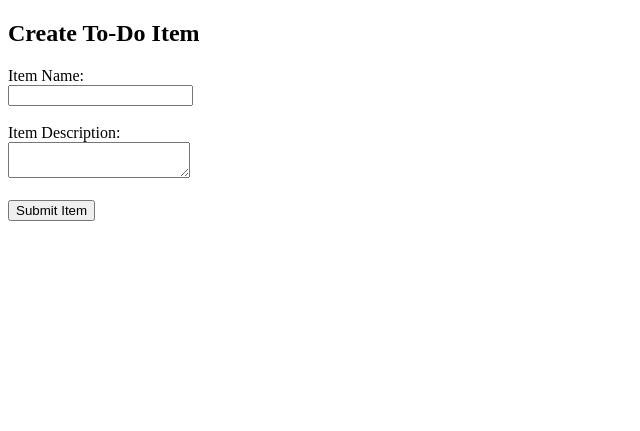
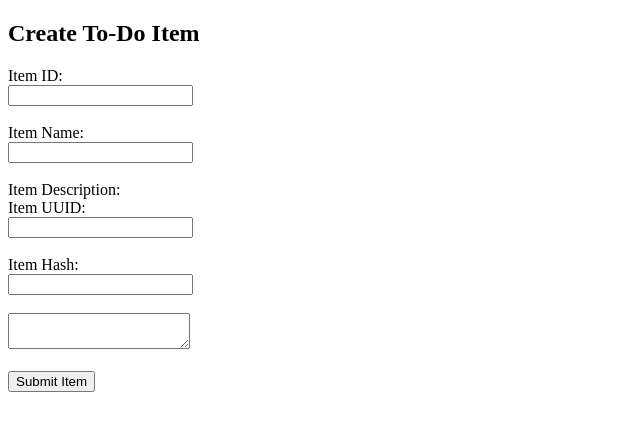
Before and after one commit to RAshtr/Git_and_GitHub_Assignment, a Flask app: template templates/todo.html in a window 1280 px wide. Shown: the top 431 px of the page, without its empty margins (0-640 px from the left). Run offline with Flask 3, Linux system fonts and the light colour scheme; the template is opened without the code that fills it, so the values that code supplies are empty.

Commit message:
refactor: Consolidate UUID and Hash fields staged after soft reset

```diff
--- a/app.py
+++ b/app.py
@@ -89,3 +89,23 @@ def success_page():
 if __name__ == '__main__':
     port = int(os.getenv("PORT", 5000))
     app.run(host='0.0.0.0', port=port)
+
+@app.route('/submittodoitem', methods=['POST'])
+def submit_todo_item():
+    item_name = request.form.get('itemName')
+    item_desc = request.form.get('itemDescription')
+
+    if not item_name or not item_desc:
+        return jsonify({"error": "Item Name and Description are required"}), 400
+
+    if client is not None:
+        todos_col = db["todos"]
+        todos_col.insert_one({
+            "itemName": item_name,
+            "itemDescription": item_desc
+        })
+
+    return jsonify({
+        "status": "success",
+        "message": "To-Do item stored successfully in MongoDB Atlas"
+    }), 201
--- a/templates/todo.html
+++ b/templates/todo.html
@@ -7,10 +7,15 @@
 <body>
     <h2>Create To-Do Item</h2>
     <form action="/submittodoitem" method="POST">
+        <label>Item ID:</label><br>
+        <input type="text" name="itemId"><br><br>
         <label>Item Name:</label><br>
         <input type="text" name="itemName" required><br><br>
-
         <label>Item Description:</label><br>
+        <label>Item UUID:</label><br>
+        <input type="text" name="itemUuid"><br><br>
+        <label>Item Hash:</label><br>
+        <input type="text" name="itemHash"><br><br>
         <textarea name="itemDescription" required></textarea><br><br>
 
         <button type="submit">Submit Item</button>
```
